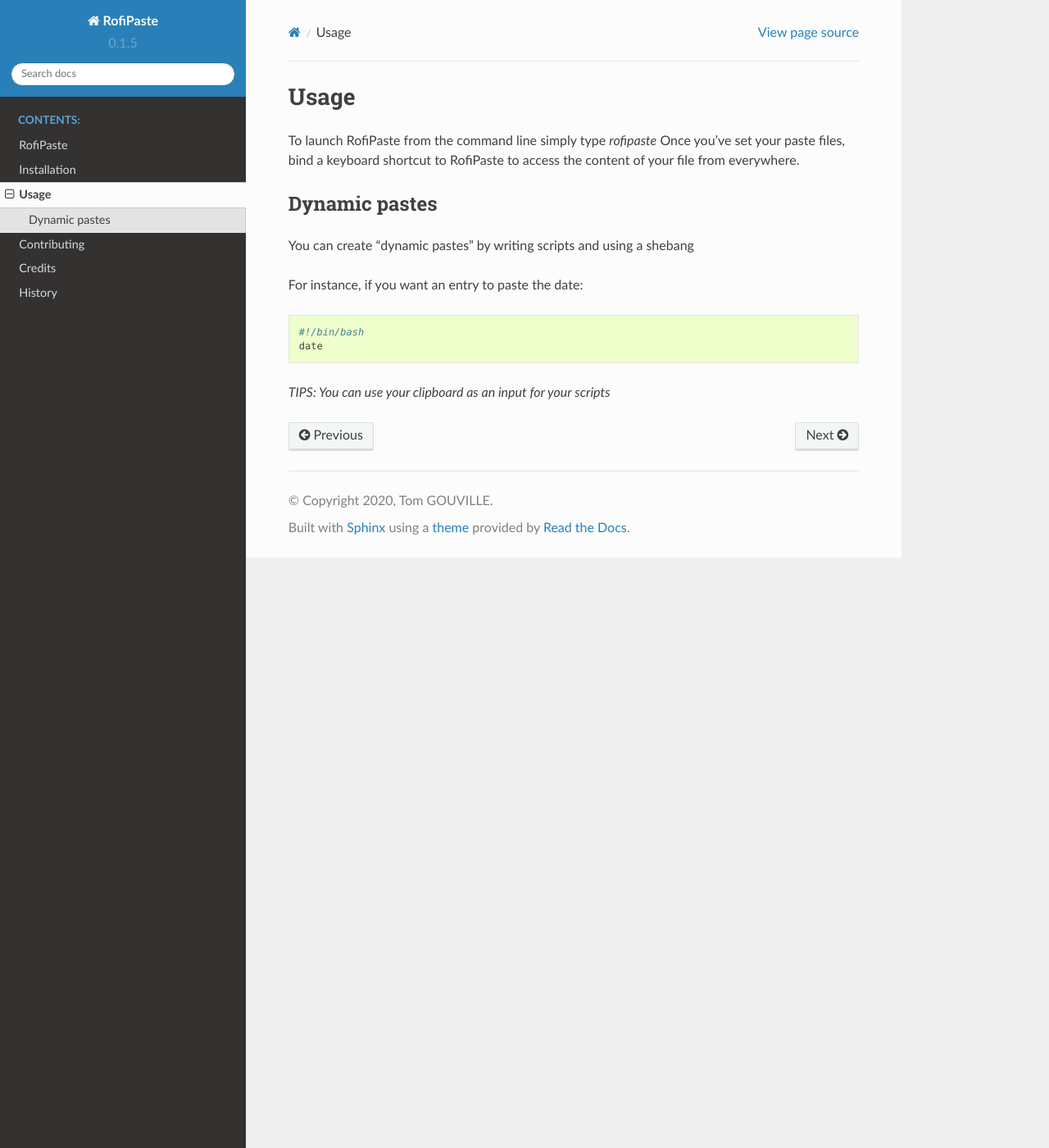
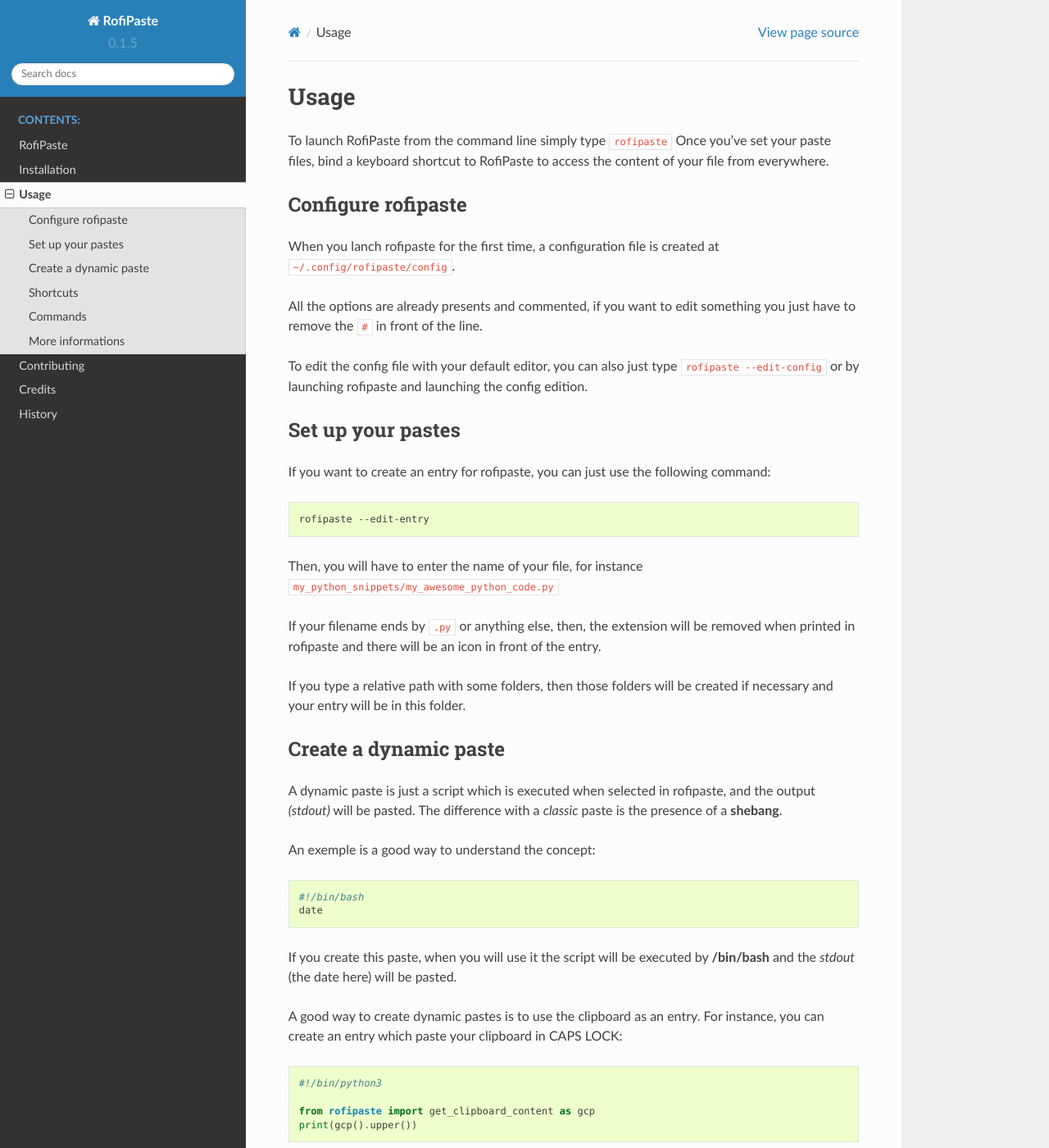
Before and after one commit to aeyno/rofipaste, a Sphinx documentation site: the page built from docs/usage.rst, in a window 1280 px wide and 1400 px high. Shown: the whole window at 82% size. Built offline with Sphinx 7.4.7 and the Read the Docs theme 2.0.0, drawn with Linux system fonts in a browser that asks for light colours; pages that are not in the unit, such as notebooks, are missing from menus; some of the changed text lies outside the part shown.

Commit message:
[DOC] Edit the `usage.rst` file and minor modifications on some other files

```diff
--- a/docs/installation.rst
+++ b/docs/installation.rst
@@ -21,6 +21,9 @@
 
     $ sudo apt-get install rofi fonts-font-awesome xdotool
 
+.. todo::
+
+    Update instructions for font-awesome (the version from apt isn't up to date)
 
 Arch / Manjaro
 ~~~~~~~~~~~~~~
--- a/docs/usage.rst
+++ b/docs/usage.rst
@@ -2,17 +2,42 @@
 Usage
 =====
 
-To launch RofiPaste from the command line simply type `rofipaste`
+To launch RofiPaste from the command line simply type ``rofipaste``
 Once you've set your paste files, bind a keyboard shortcut to RofiPaste to access the content of your file from everywhere.
 
 
 
-Dynamic pastes
---------------
+Configure rofipaste
+-------------------
 
-You can create "dynamic pastes" by writing scripts and using a shebang
+When you lanch rofipaste for the first time, a configuration file is created at ``~/.config/rofipaste/config``.
 
-For instance, if you want an entry to paste the date:
+All the options are already presents and commented, if you want to edit something you just have to remove the ``#`` in front of the line.
+
+To edit the config file with your default editor, you can also just type ``rofipaste --edit-config`` or by launching rofipaste and launching the config edition.
+
+Set up your pastes
+------------------
+
+If you want to create an entry for rofipaste, you can just use the following command:
+
+.. code-block:: bash
+
+  rofipaste --edit-entry
+
+Then, you will have to enter the name of your file, for instance ``my_python_snippets/my_awesome_python_code.py``
+
+If your filename ends by ``.py`` or anything else, then, the extension will be removed when printed in rofipaste and there will be an icon in front of the entry.
+
+If you type a relative path with some folders, then those folders will be created if necessary and your entry will be in this folder.
+
+
+Create a dynamic paste
+----------------------
+
+A dynamic paste is just a script which is executed when selected in rofipaste, and the output *(stdout)* will be pasted. The difference with a *classic* paste is the presence of a **shebang**.
+
+An exemple is a good way to understand the concept:
 
 .. code-block:: bash
 
@@ -20,4 +45,56 @@
     date
 
 
-*TIPS: You can use your clipboard as an input for your scripts*
+If you create this paste, when you will use it the script will be executed by **/bin/bash** and the *stdout* (the date here) will be pasted.
+
+A good way to create dynamic pastes is to use the clipboard as an entry. For instance, you can create an entry which paste your clipboard in CAPS LOCK:
+
+.. code-block:: python
+
+  #!/bin/python3
+
+  from rofipaste import get_clipboard_content as gcp
+  print(gcp().upper())
+
+
+Shortcuts
+---------
+
+When you are in rofipaste, you can use some shortcuts to perform different actions
+
+.. list-table::
+  :widths: 35 65
+  :header-rows: 1
+
+  * - Shortcut
+    - Action
+  * - Ctrl+C
+    - Just copy (don't paste)
+  * - Alt+p
+    - Copy paste (instead of typing)
+  * - Alt+e
+    - Edit the selected file
+
+
+
+Commands
+--------
+
+You can type some commands in rofipaste.
+
+.. list-table::
+  :widths: 35 65
+  :header-rows: 1
+
+  * - Command
+    - Action
+  * - /config
+    - Edit the config file
+
+
+More informations
+-----------------
+
+If you want more informations about the usage of rofipaste, you can check the *help* page by typing ``rofipaste --help``.
+
+You will discover some new arguments that allow you to only copy the pastes for instance.
```
